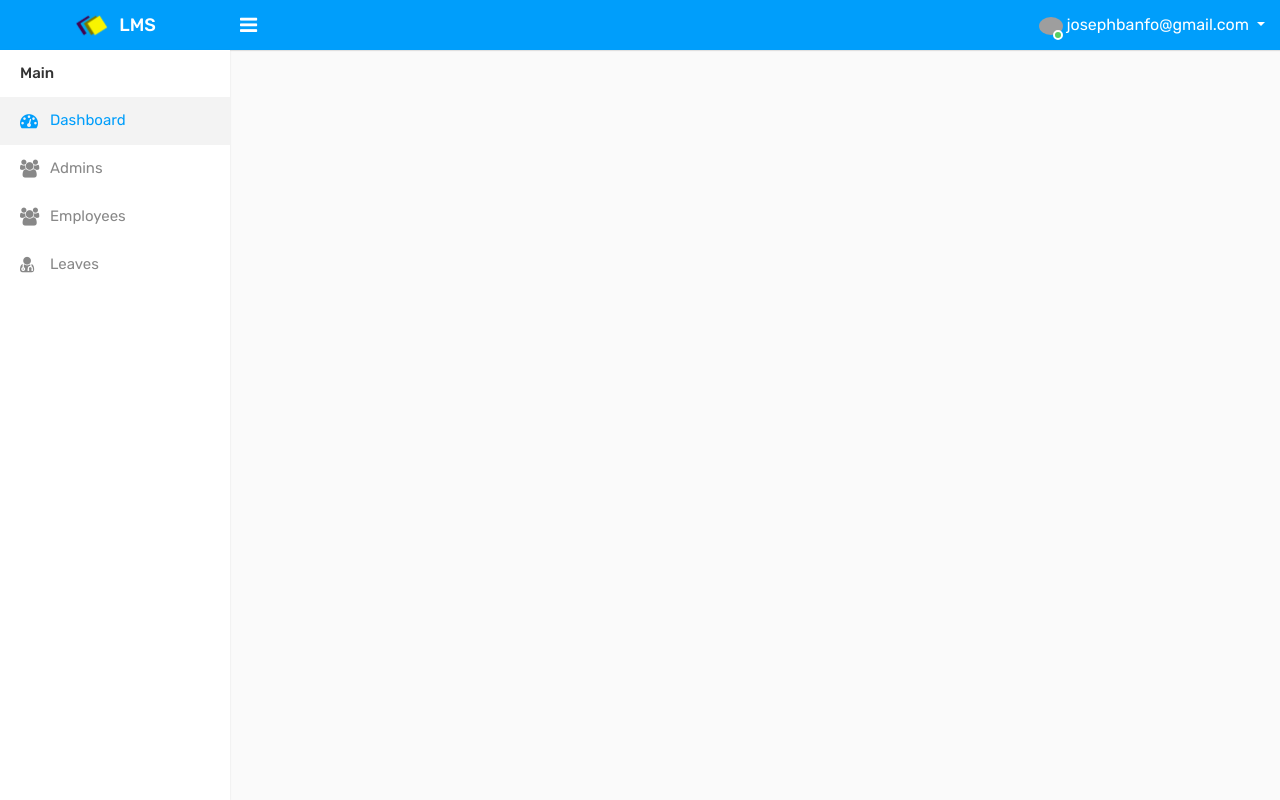
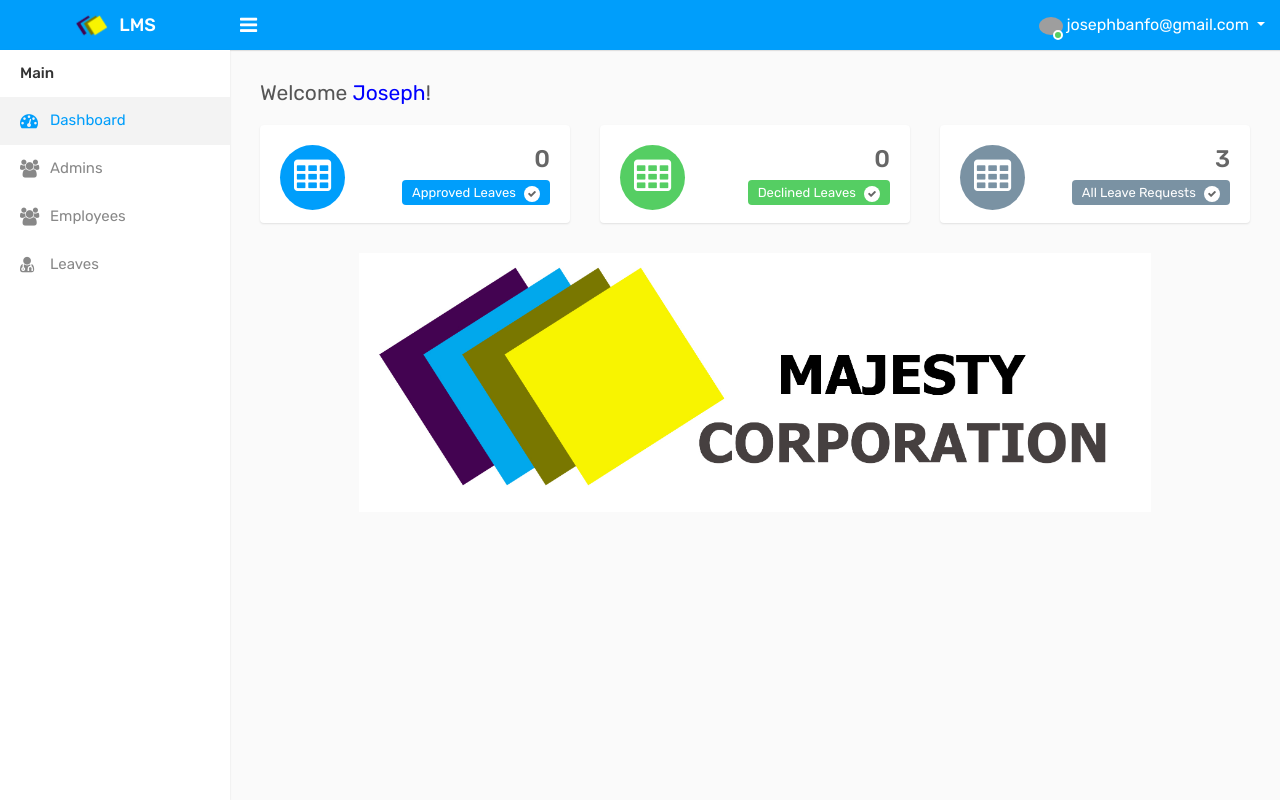
Before and after one commit to majestyjnr/LeaveManagementSystem, a PHP site: page /admin/dashboard.php in a window 1280 px wide. Run offline with PHP 8.4, Linux system fonts and the light colour scheme; a user stored in the database is signed in; data comes from the database, SQL or seed files in the repository; grey boxes are pictures that could not be loaded.

Commit message:
Commit Updates

```diff
--- a/admin/dashboard.php
+++ b/admin/dashboard.php
@@ -68,6 +68,80 @@ $email = $_SESSION['adminemail'];
                 </div>
             </div>
         </div>
+        <div class="page-wrapper">
+            <div class="content">
+                <div class="row">
+                     <div class="col-sm-8 col-6">
+                        <h4 class="page-title">Welcome <span style="color: blue"><?php echo $name ?></span>!</h4>
+                    </div>
+                </div>
+
+                <div class="row">
+                    <div class="col-md-6 col-sm-6 col-lg-6 col-xl-4">
+                        <div class="dash-widget">
+							<span class="dash-widget-bg1"><i class="fa fa-table" aria-hidden="true"></i></span>
+							<div class="dash-widget-info text-right">
+                                <?php
+                                // GET Approved REQUESTS
+                                $query = "SELECT status FROM leaves WHERE `status` = 'Approved'";
+
+                                // Execute query
+                                $query_run = mysqli_query($link, $query);
+
+                                $ApprovedTotal = mysqli_num_rows($query_run);
+
+                                ?>
+                                <h3><?php echo $ApprovedTotal ?></h3>
+
+								<span class="widget-title1">Approved Leaves <i class="fa fa-check" aria-hidden="true"></i></span>
+							</div>
+                        </div>
+                    </div>
+                    <div class="col-md-6 col-sm-6 col-lg-6 col-xl-4">
+                        <div class="dash-widget">
+                            <span class="dash-widget-bg2"><i class="fa fa-table"></i></span>
+                            <div class="dash-widget-info text-right">
+                                <?php
+                                // GET Approved REQUESTS
+                                $query = "SELECT status FROM leaves WHERE `status` = 'Declined'";
+
+                                // Execute query
+                                $query_run = mysqli_query($link, $query);
+
+                                $declinedTotal = mysqli_num_rows($query_run);
+
+                                ?>
+                                <h3><?php echo $declinedTotal ?></h3>
+                                <span class="widget-title2">Declined Leaves <i class="fa fa-check" aria-hidden="true"></i></span>
+                            </div>
+                        </div>
+                    </div>
+                    <div class="col-md-6 col-sm-6 col-lg-6 col-xl-4">
+                        <div class="dash-widget">
+                            <span class="dash-widget-bg3"><i class="fa fa-table" aria-hidden="true"></i></span>
+                            <div class="dash-widget-info text-right">
+                                <?php
+                                // GET All Leaves
+                                $query = "SELECT * FROM leaves";
+
+                                // Execute query
+                                $query_run = mysqli_query($link, $query);
+
+                                $AllLeaves = mysqli_num_rows($query_run);
+
+                                ?>
+                                <h3><?php echo $AllLeaves ?></h3>
+                                <span class="widget-title3">All Leave Requests <i class="fa fa-check" aria-hidden="true"></i></span>
+                            </div>
+                        </div>
+                    </div>
+                </div>
+
+                <center>
+                <img src="../assets/img/mj.jpg" alt="" width="80%">
+                </center>
+            </div>
+        </div>
 
 	</div>
     <div class="sidebar-overlay" data-reff=""></div>
--- a/admin/employee-profile.php
+++ b/admin/employee-profile.php
@@ -95,9 +95,9 @@ $phone = $row['phone'];
                         <h4 class="page-title">Staff Profile</h4>
                     </div>
 
-                    <div class="col-sm-5 col-6 text-right m-b-30">
+                    <!-- <div class="col-sm-5 col-6 text-right m-b-30">
                         <a href="edit-profile.php" class="btn btn-primary btn-rounded"><i class="fa fa-plus"></i> Edit Profile</a>
-                    </div>
+                    </div> -->
                 </div>
                 <div class="card-box profile-header">
                     <div class="row">
```
Also changed, not shown: admin/approve.php (added, +17 -0 lines), admin/disapprove.php (added, +17 -0 lines), admin/leaves.php (+19 -6 lines).
